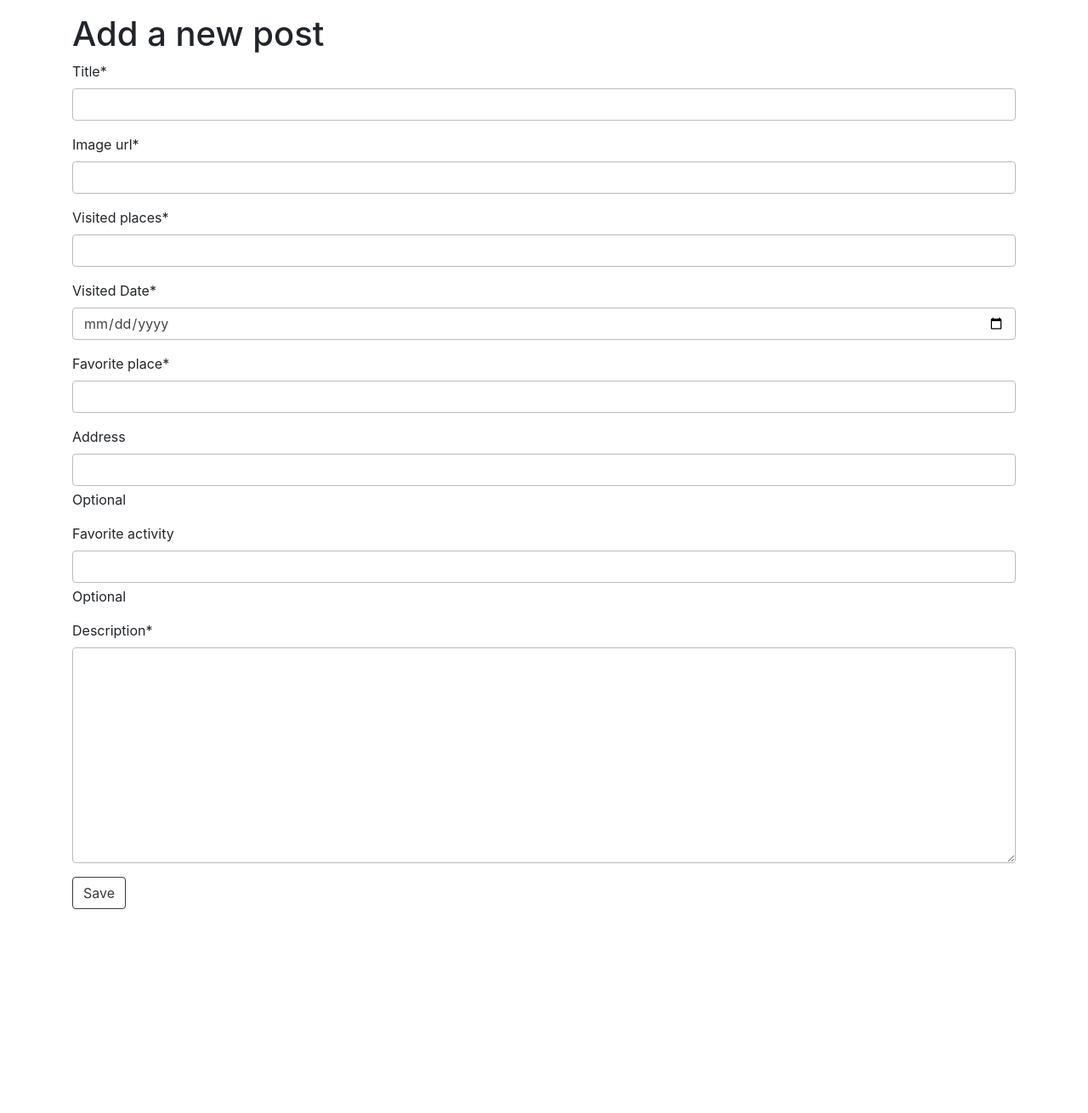
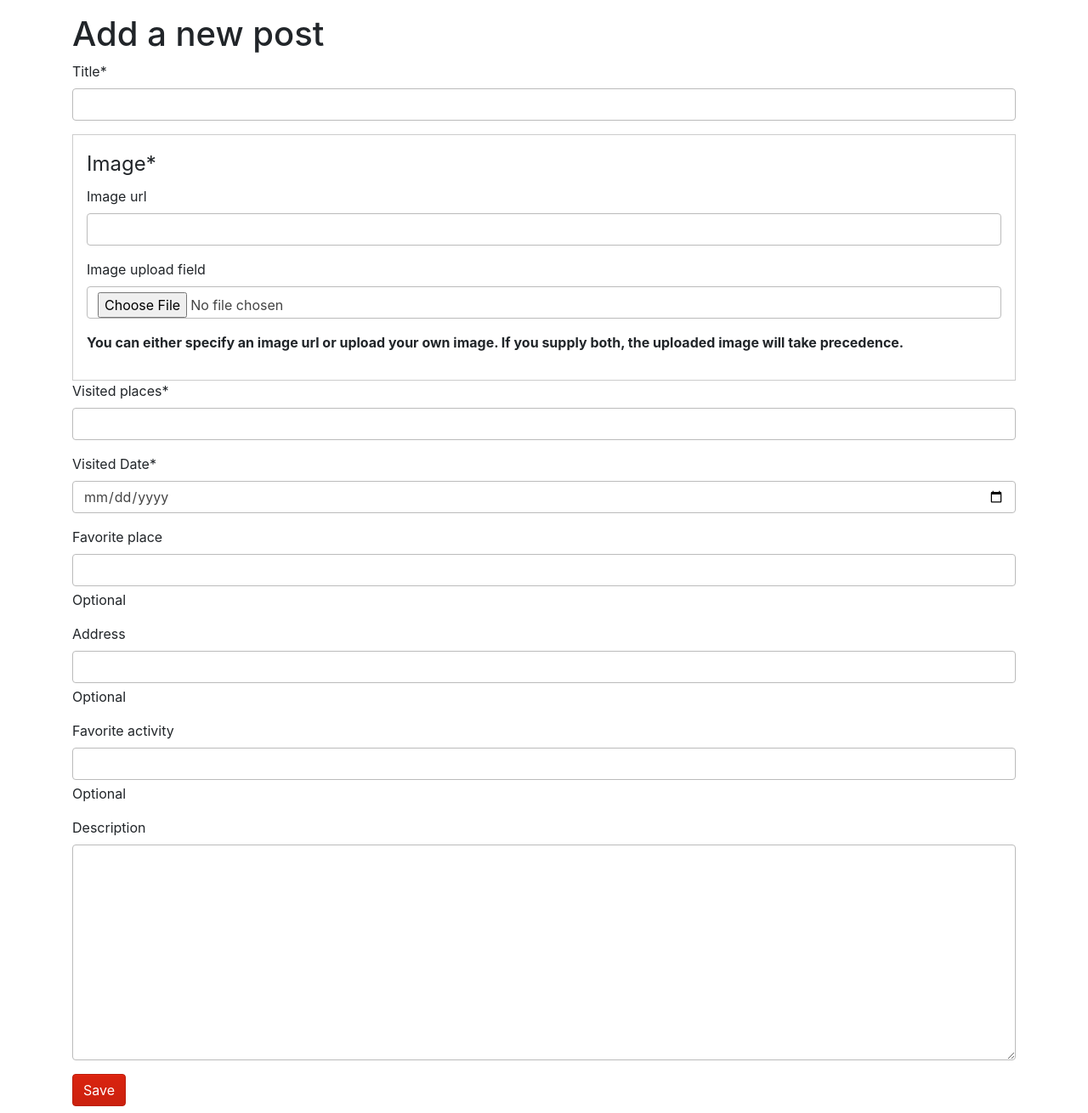
Before and after one commit to penguinpower80/isqa8210_travelblog, a Django app: page /post/create/ in a window 1280 px wide. Shown: the part 138-1448 px from the top of the page at 85% size. Before the commit the page ends 1208 px from the top, so only its background shows below. Run offline with Django 4.2, Linux system fonts and the light colour scheme; the visitor is signed in with stand-in values (Sample User, id 1); some libraries are stand-ins or nearby versions.

Commit message:
Image Upload Feature

```diff
--- a/journey/forms/post.py
+++ b/journey/forms/post.py
@@ -1,14 +1,66 @@
+import logging
+
+import django.db.models
+from crispy_forms.helper import FormHelper
+from crispy_forms.layout import Layout, Fieldset, ButtonHolder, Submit, Field, Div, HTML
 from django import forms
+from django.core.exceptions import ValidationError
 from django.forms import DateInput
 
 from journey.models import Post
 
 
 class PostForm(forms.ModelForm):
+    image_upload_field = forms.ImageField(required=False)
+    # https://django-crispy-forms.readthedocs.io/en/latest/layouts.html
+    def __init__(self, *args, **kwargs):
+        super().__init__(*args, **kwargs)
+        self.helper = FormHelper()
+        self.helper.layout = Layout(
+            Fieldset(
+                '',
+                'title',
+                Div(
+                    Fieldset(
+                        'Image*',
+                        Field('image_url'),
+                        Field('image_upload_field'),
+                        HTML("""
+                        <p><strong>You can either specify an image url or upload your own image. If you supply both, the uploaded image will take precedence.</strong></p>
+                    """)
+                    ),
+                    css_class="p-3 border",
+                ),
+                'visited_places',
+                'visited_date',
+                'favorite_place',
+                'address',
+                'favorite_activity',
+                'description'
+            ),
+            ButtonHolder(
+                Submit('submit', 'Save', css_class='btn btn-outline-dark text-white')
+            )
+        )
+
+    def clean(self):
+        cleaned_data = super().clean()
+        image_url = cleaned_data.get('image_url')
+        image_file = cleaned_data.get('image_upload_field')
+        if image_url == "" and image_file is None:
+            raise ValidationError('You must supply either an image url or upload an image file.')
+
     class Meta:
         model = Post
         fields = (
-            'title', 'image_url', 'visited_places', 'visited_date', 'favorite_place', 'address', 'favorite_activity',
+            'title',
+            'image_url',
+            'image_upload_field',
+            'visited_places',
+            'visited_date',
+            'favorite_place',
+            'address',
+            'favorite_activity',
             'description')
         # Reference - https://stackoverflow.com/questions/41224035/django-form-field-label-how-to-change-its-value-if-it-belongs-to-a-certain-fi
         labels = {'visited_date': "Visited Date"}
--- a/journey/models/posts.py
+++ b/journey/models/posts.py
@@ -7,13 +7,13 @@
 class Post(models.Model):
     title = models.CharField(max_length=250)
     author = models.ForeignKey(User, on_delete=models.CASCADE, related_name='travelblog_posts')
-    image_url = models.URLField()
+    image_url = models.URLField(blank=True)
     visited_places = models.CharField(max_length=100)
     visited_date = models.DateField('Date')
-    favorite_place = models.CharField(max_length=250)
+    favorite_place = models.CharField(max_length=250, blank=True, help_text='Optional')
     address = models.CharField(max_length=500, blank=True, help_text='Optional')
     favorite_activity = models.CharField(max_length=250, blank=True, help_text='Optional')
-    description = RichTextField()
+    description = RichTextField(blank=True, help_text='Optional')
     publish = models.DateTimeField(default=timezone.now)
     created = models.DateTimeField(auto_now_add=True)
     updated = models.DateTimeField(auto_now=True)
--- a/journey/views/post.py
+++ b/journey/views/post.py
@@ -1,19 +1,32 @@
 import logging
+import shutil
 
 from django.contrib.auth.decorators import login_required
 from django.core.exceptions import PermissionDenied
+from django.core.files.storage import FileSystemStorage, default_storage
 from django.core.paginator import Paginator, PageNotAnInteger, EmptyPage
 from django.db.models import Q, Count, Subquery, OuterRef
 from django.db.models.functions import Coalesce
 from django.http import HttpRequest
 from django.shortcuts import render, redirect, get_object_or_404
 from django.utils import timezone
-
 from journey.forms import PostForm, CommentForm
 from journey.models import Post, Comment
 from journey.models.favorites import Favorites
+from travelblog import settings
 
 now = timezone.now()
+
+
+@login_required
+def _handle_file_upload(request, post):
+    new_image_upload = request.FILES.get('image_upload_field', False)
+    if new_image_upload:
+        image_file = new_image_upload
+        path = str(post.id) + '/' + image_file.name
+        filename = default_storage.save(path, image_file)
+        return request.build_absolute_uri(default_storage.url(filename))
+    return False
 
 
 # to view details of the post from the application
@@ -56,16 +69,21 @@
                   })
 
 
-# to add new post from the application
+# Saves the new posts form to the database.
+# If a file is being uploaded, saves the file and stores the url in the image_url field
 @login_required
 def post_new(request):
     if request.method == "POST":
-        form = PostForm(request.POST)
+        form = PostForm(request.POST, request.FILES)
         if form.is_valid():
             post = form.save(commit=False)
             post.author = request.user
             post.created_date = timezone.now()
             post.save()
+            upload_url = _handle_file_upload(request, post)
+            if upload_url:
+                post.image_url = upload_url
+                post.save()
             return redirect('journey:post_list')
     else:
         form = PostForm()
@@ -82,11 +100,19 @@
 
     if request.method == "POST":
         # update
-        form = PostForm(request.POST, instance=post)
+        form = PostForm(request.POST, request.FILES, instance=post)
+        logging.warning(request.FILES)
+
         if form.is_valid():
             post = form.save(commit=False)
+
             post.updated_date = timezone.now()
             post.save()
+            upload_url = _handle_file_upload(request, post)
+            if upload_url:
+                post.image_url = upload_url
+                post.save()
+
             if request.user.is_superuser:
                 return redirect('journey:post_detail')
             else:
@@ -103,9 +129,14 @@
 # to delete the post from the application
 @login_required
 def post_delete(request, pk):
-    if not request.user.is_superuser:
+    post = get_object_or_404(Post, pk=pk)
+    if request.user != post.author and not request.user.is_superuser:
         return redirect("journey:post_list")
-    post = get_object_or_404(Post, pk=pk)
+
+    # cleanup any files that were uploaded to this particular post
+    if default_storage.exists(settings.MEDIA_ROOT + '/' + str(post.id) + '/'):
+        shutil.rmtree(settings.MEDIA_ROOT + '/' + str(post.id) + '/', ignore_errors=True)
+
     post.delete()
     if request.user.is_superuser:
         return redirect('journey:post_detail')
@@ -116,7 +147,7 @@
 def post_list(request):
     search = request.GET.get('s')
     sort_param = request.GET.get('sort')
-    favorite_flag = int( request.GET.get('favorite', 0) )
+    favorite_flag = int(request.GET.get('favorite', 0))
     # doing this to not expose details of the database (vs just using real column names in the links)
     if sort_param == '-date':
         sort = '-publish'
@@ -152,17 +183,15 @@
             Q(author__last_name__icontains=search)
         )
 
-
-    if ( request.user.is_authenticated ):
+    if (request.user.is_authenticated):
         object_list = object_list.annotate(
-                is_favorite=Count('favorites', distinct=True, filter=Q(favorites__user=request.user))
-            )
+            is_favorite=Count('favorites', distinct=True, filter=Q(favorites__user=request.user))
+        )
 
         if favorite_flag == 1:
             object_list = object_list.filter(
                 is_favorite=1
             )
-
 
     paginator = Paginator(object_list, 9)  # 6 posts in each page
     page = request.GET.get('page')
--- a/requirements.txt
+++ b/requirements.txt
@@ -10,6 +10,7 @@
 django-seed==0.3.1
 Faker==11.3.0
 gunicorn==20.1.0
+Pillow==9.0.1
 psycopg2==2.9.3
 psycopg2-binary==2.9.3
 python-dateutil==2.8.2
@@ -19,4 +20,5 @@
 sqlparse==0.4.2
 text-unidecode==1.3
 toposort==1.7
+tzdata==2021.5
 whitenoise==5.3.0
--- a/templates/journey/post_edit.html
+++ b/templates/journey/post_edit.html
@@ -5,7 +5,6 @@
     <form method="POST" enctype="multipart/form-data" class="post-form">
         {% csrf_token %}
         {{ form.media }}
-        {{ form|crispy }}
-        <button type="submit" class="btn btn-outline-dark">Update</button>
+        {% crispy form %}
     </form>
 {% endblock %}
--- a/templates/journey/post_new.html
+++ b/templates/journey/post_new.html
@@ -5,8 +5,8 @@
     <div class='form-group'>
         <form method="POST" enctype='multipart/form-data' class="uniForm">{% csrf_token %}
             {{ form.media }}
-            {{ form|crispy }}
-            <button type="submit" class="btn btn-outline-dark">Save</button>
+            {% crispy form %}
+            <!-- button type="submit" class="btn btn-outline-dark">Save</button -->
         </form>
     </div>
 {% endblock %}
```
Also changed, not shown: README.md, 1 other file.
